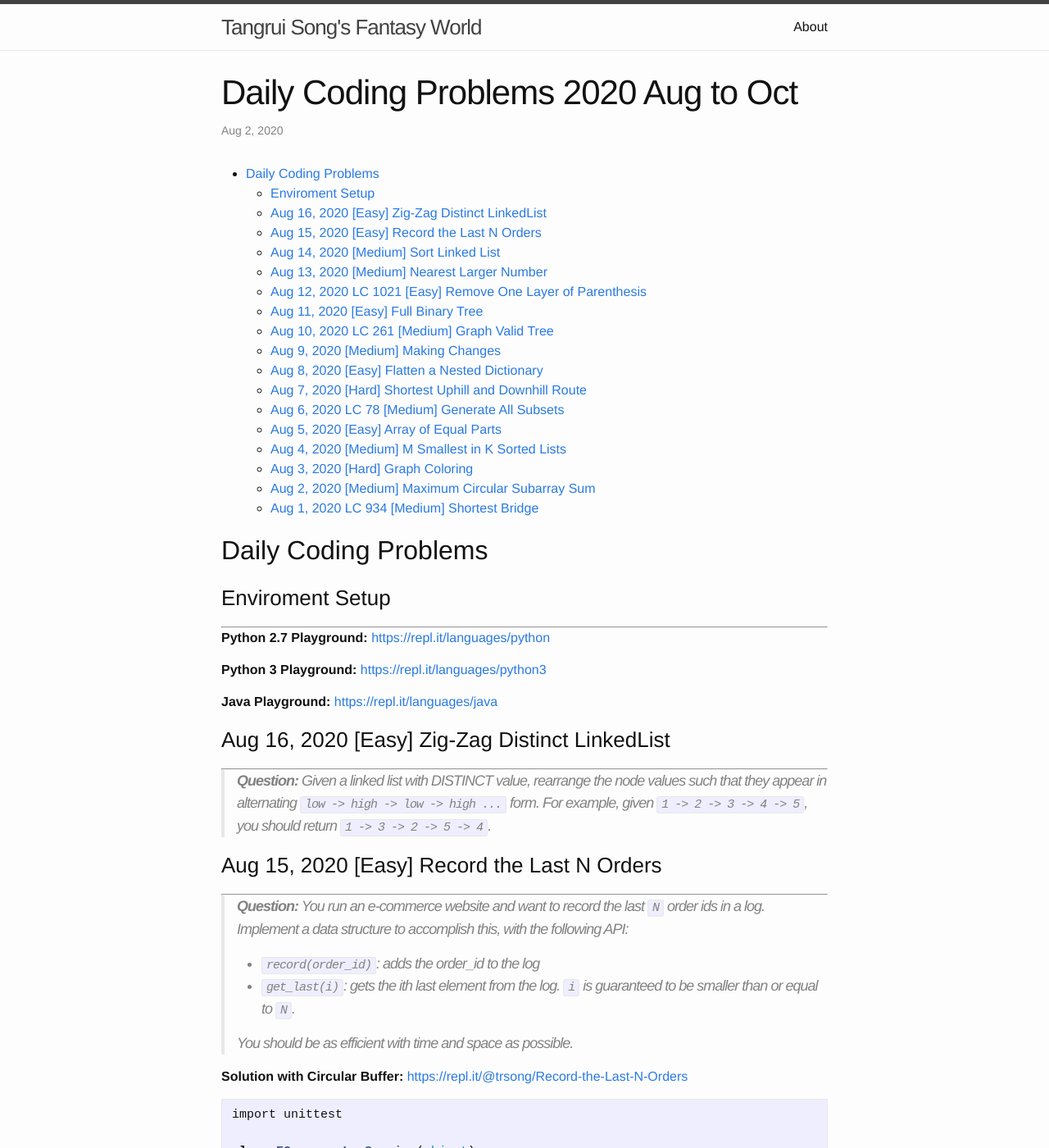
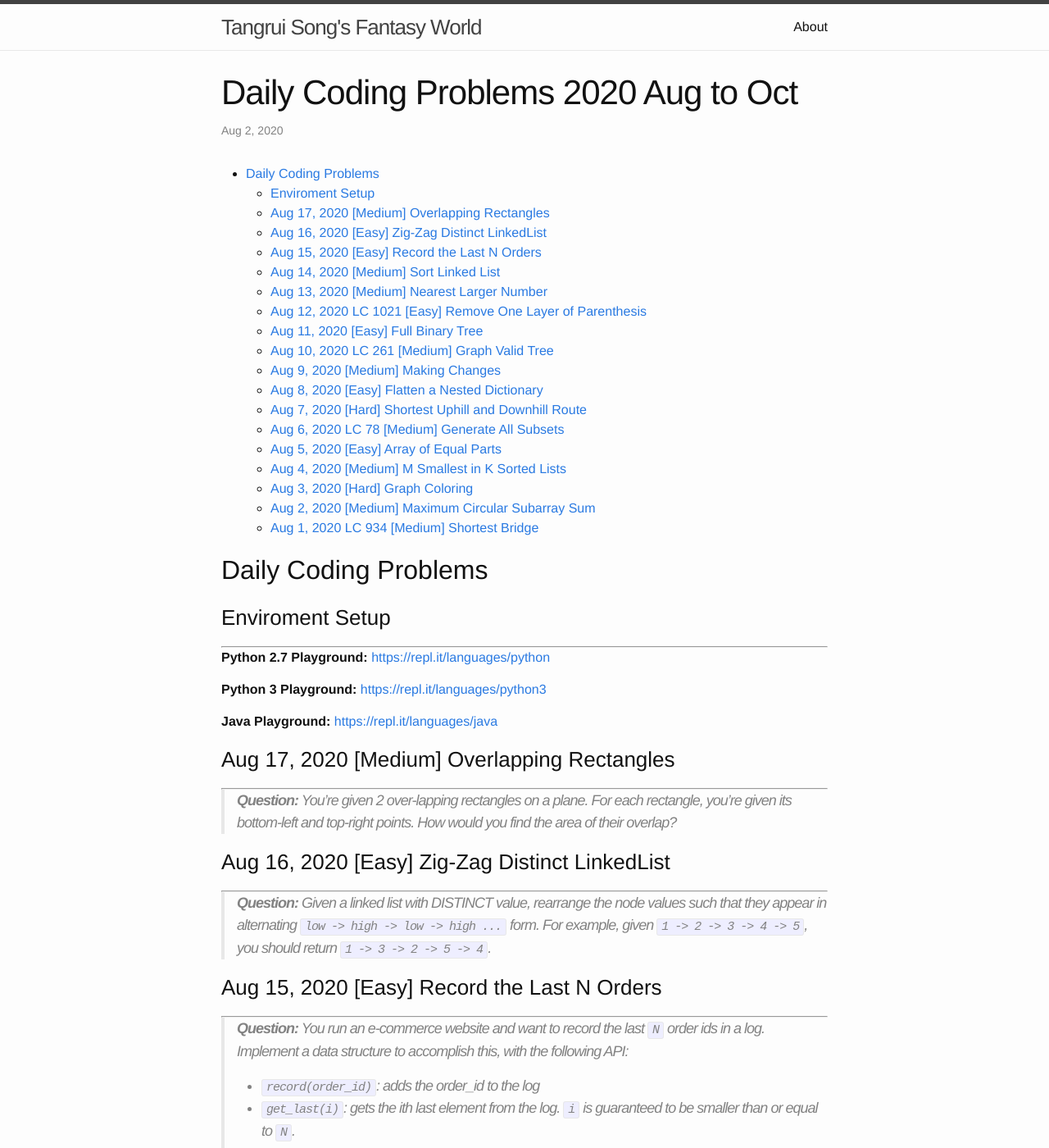
Before and after one commit to trsong/trsong.github.io, a Jekyll site: the page built from _posts/2020-08-01-DailyQuestionsAug.md, in a window 1280 px wide and 1400 px high. Shown: the whole window at 82% size. Built offline with Jekyll 4.4.1, drawn with Linux system fonts in a browser that asks for light colours.

Commit message:
Add Aug 17 Question

```diff
--- a/_posts/2020-08-01-DailyQuestionsAug.md
+++ b/_posts/2020-08-01-DailyQuestionsAug.md
@@ -17,6 +17,11 @@ categories: Python/Java
 **Python 3 Playground:** [https://repl.it/languages/python3](https://repl.it/languages/python3)
 
 **Java Playground:** [https://repl.it/languages/java](https://repl.it/languages/java)
+
+
+### Aug 17, 2020 \[Medium\] Overlapping Rectangles
+---
+> **Question:** You’re given 2 over-lapping rectangles on a plane. For each rectangle, you’re given its bottom-left and top-right points. How would you find the area of their overlap?
 
 
 ### Aug 16, 2020 \[Easy\] Zig-Zag Distinct LinkedList
```
